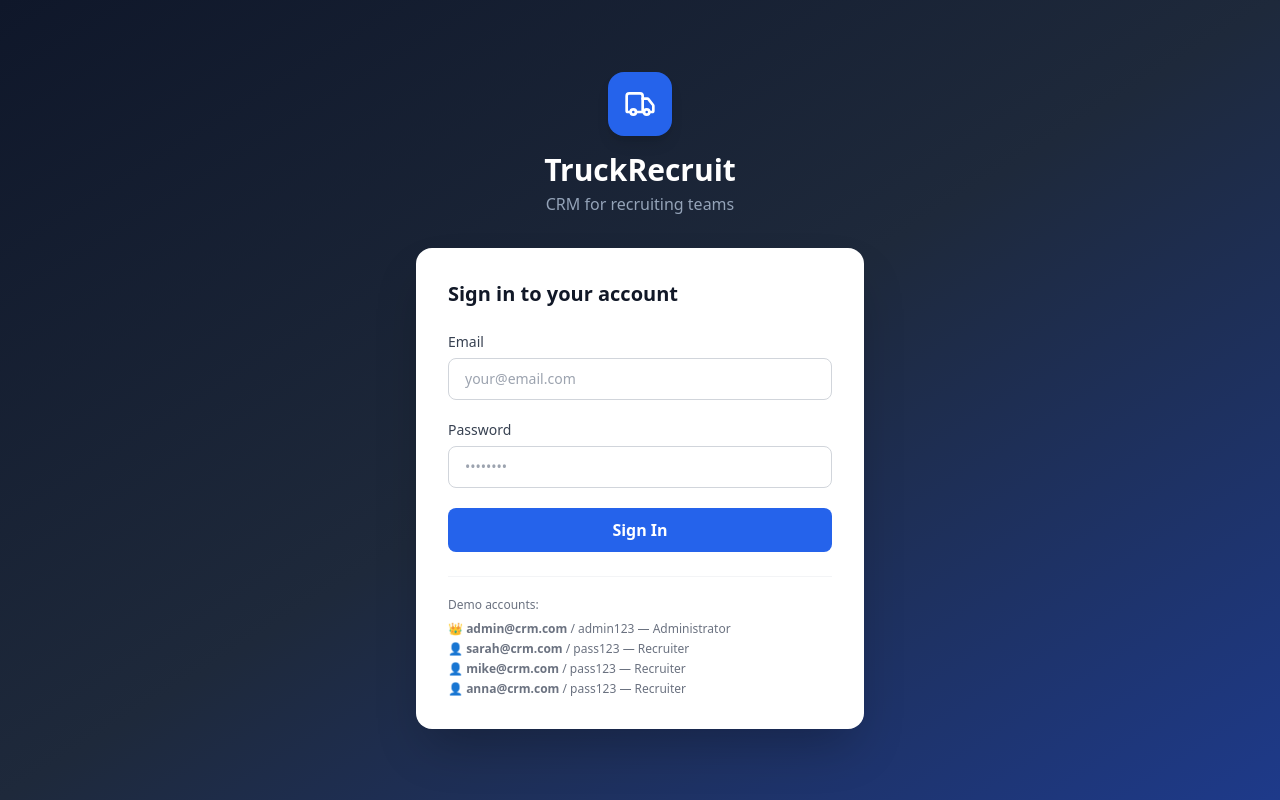
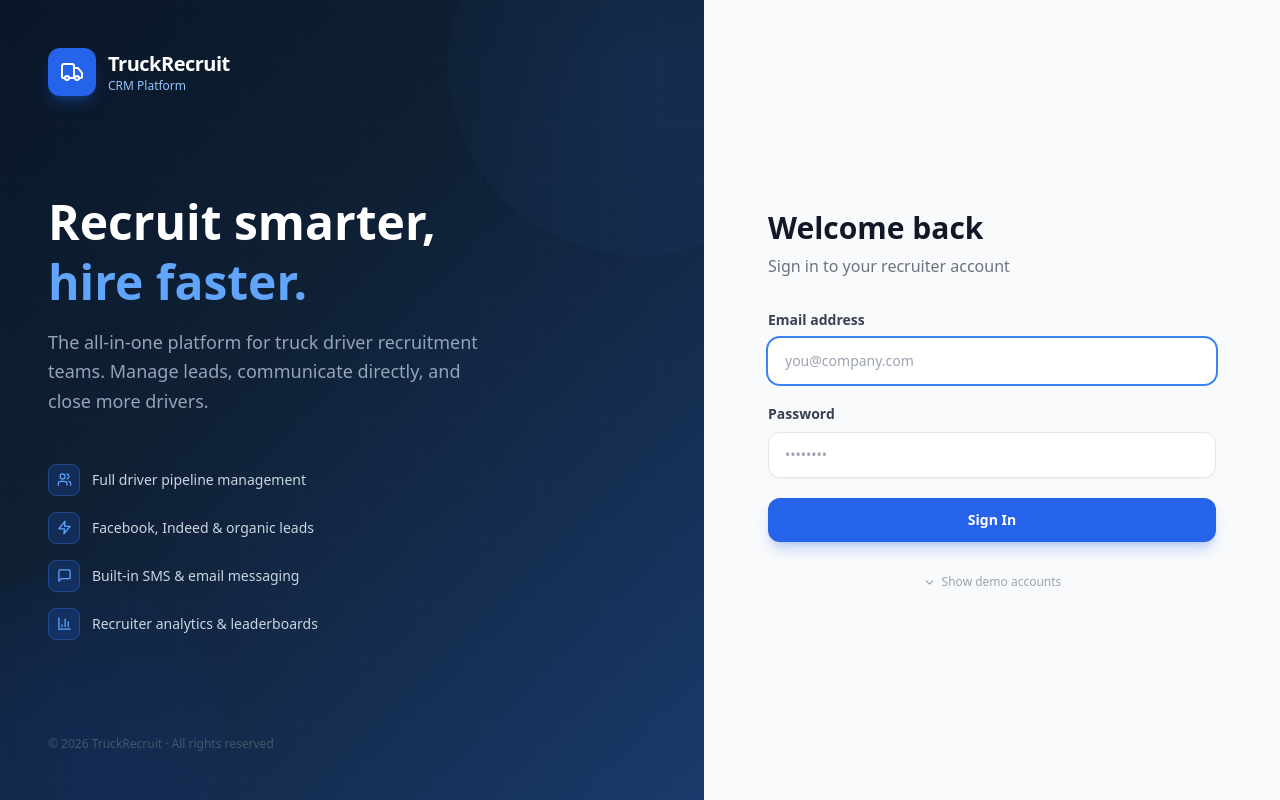
Before and after one commit to mhcode17/crm, a React (Vite) app in the folder client/: page /login in a window 1280 px wide. Built offline with nearby package versions, Linux system fonts and the light colour scheme.

Commit message:
updated login page

```diff
--- a/client/src/pages/Login.tsx
+++ b/client/src/pages/Login.tsx
@@ -1,8 +1,15 @@
 import { useState } from 'react';
 import { useNavigate } from 'react-router-dom';
 import { useAuth } from '../context/AuthContext';
-import { Truck } from 'lucide-react';
+import { Truck, Users, MessageSquare, Zap, BarChart3, ChevronDown, ChevronUp } from 'lucide-react';
 import toast from 'react-hot-toast';
+
+const FEATURES = [
+  { icon: Users,         text: 'Full driver pipeline management' },
+  { icon: Zap,           text: 'Facebook, Indeed & organic leads' },
+  { icon: MessageSquare, text: 'Built-in SMS & email messaging' },
+  { icon: BarChart3,     text: 'Recruiter analytics & leaderboards' },
+];
 
 export default function Login() {
   const { login } = useAuth();
@@ -10,6 +17,7 @@ export default function Login() {
   const [email, setEmail] = useState('');
   const [password, setPassword] = useState('');
   const [loading, setLoading] = useState(false);
+  const [showDemo, setShowDemo] = useState(false);
 
   async function handleSubmit(e: React.FormEvent) {
     e.preventDefault();
@@ -18,67 +26,186 @@ export default function Login() {
       await login(email, password);
       navigate('/');
     } catch (err: any) {
-      toast.error(err.response?.data?.error || 'Login failed');
+      toast.error(err.response?.data?.error || 'Invalid email or password');
     } finally {
       setLoading(false);
     }
   }
 
+  function fillDemo(e: string, p: string) {
+    setEmail(e);
+    setPassword(p);
+    setShowDemo(false);
+  }
+
   return (
-    <div className="min-h-screen bg-gradient-to-br from-slate-900 via-slate-800 to-blue-900 flex items-center justify-center p-4">
-      <div className="w-full max-w-md">
-        <div className="text-center mb-8">
-          <div className="inline-flex items-center justify-center w-16 h-16 bg-blue-600 rounded-2xl mb-4 shadow-lg">
-            <Truck size={32} className="text-white" />
-          </div>
-          <h1 className="text-3xl font-bold text-white">TruckRecruit</h1>
-          <p className="text-slate-400 mt-1">CRM for recruiting teams</p>
+    <div className="min-h-screen flex">
+      {/* ── Left panel — brand ──────────────────────────────────────── */}
+      <div className="hidden lg:flex lg:w-[55%] relative overflow-hidden flex-col justify-between p-12"
+        style={{ background: 'linear-gradient(135deg, #0a1628 0%, #0f2035 40%, #1a3a6b 100%)' }}>
+
+        {/* Background decoration */}
+        <div className="absolute inset-0 overflow-hidden pointer-events-none">
+          <div className="absolute -top-32 -right-32 w-96 h-96 rounded-full opacity-10"
+            style={{ background: 'radial-gradient(circle, #3b82f6, transparent)' }} />
+          <div className="absolute -bottom-24 -left-24 w-80 h-80 rounded-full opacity-10"
+            style={{ background: 'radial-gradient(circle, #1d4ed8, transparent)' }} />
+          {/* Grid lines */}
+          <svg className="absolute inset-0 w-full h-full opacity-5" xmlns="http://www.w3.org/2000/svg">
+            <defs>
+              <pattern id="grid" width="60" height="60" patternUnits="userSpaceOnUse">
+                <path d="M 60 0 L 0 0 0 60" fill="none" stroke="white" strokeWidth="0.5"/>
+              </pattern>
+            </defs>
+            <rect width="100%" height="100%" fill="url(#grid)" />
+          </svg>
         </div>
 
-        <div className="bg-white rounded-2xl shadow-2xl p-8">
-          <h2 className="text-xl font-bold text-gray-900 mb-6">Sign in to your account</h2>
+        {/* Logo */}
+        <div className="relative z-10">
+          <div className="flex items-center gap-3">
+            <div className="w-12 h-12 bg-blue-600 rounded-xl flex items-center justify-center shadow-lg shadow-blue-600/30">
+              <Truck size={24} className="text-white" />
+            </div>
+            <div>
+              <p className="text-white font-bold text-xl tracking-tight">TruckRecruit</p>
+              <p className="text-blue-300 text-xs">CRM Platform</p>
+            </div>
+          </div>
+        </div>
 
+        {/* Main copy */}
+        <div className="relative z-10 flex-1 flex flex-col justify-center py-12">
+          <h1 className="text-5xl font-bold text-white leading-tight mb-4">
+            Recruit smarter,<br />
+            <span className="text-blue-400">hire faster.</span>
+          </h1>
+          <p className="text-slate-400 text-lg mb-12 max-w-md leading-relaxed">
+            The all-in-one platform for truck driver recruitment teams. Manage leads, communicate directly, and close more drivers.
+          </p>
+
+          {/* Features */}
+          <div className="space-y-4">
+            {FEATURES.map(({ icon: Icon, text }) => (
+              <div key={text} className="flex items-center gap-3">
+                <div className="w-8 h-8 rounded-lg bg-blue-600/20 border border-blue-500/30 flex items-center justify-center flex-shrink-0">
+                  <Icon size={15} className="text-blue-400" />
+                </div>
+                <span className="text-slate-300 text-sm">{text}</span>
+              </div>
+            ))}
+          </div>
+        </div>
+
+        {/* Footer */}
+        <div className="relative z-10">
+          <p className="text-slate-600 text-xs">© 2026 TruckRecruit · All rights reserved</p>
+        </div>
+      </div>
+
+      {/* ── Right panel — login form ──────────────────────────────── */}
+      <div className="flex-1 flex items-center justify-center p-8 bg-gray-50">
+        <div className="w-full max-w-md">
+
+          {/* Mobile logo */}
+          <div className="flex items-center gap-3 mb-10 lg:hidden">
+            <div className="w-10 h-10 bg-blue-600 rounded-xl flex items-center justify-center">
+              <Truck size={20} className="text-white" />
+            </div>
+            <p className="text-gray-900 font-bold text-xl">TruckRecruit</p>
+          </div>
+
+          {/* Heading */}
+          <div className="mb-8">
+            <h2 className="text-3xl font-bold text-gray-900 mb-2">Welcome back</h2>
+            <p className="text-gray-500">Sign in to your recruiter account</p>
+          </div>
+
+          {/* Form */}
           <form onSubmit={handleSubmit} className="space-y-5">
             <div>
-              <label className="block text-sm font-medium text-gray-700 mb-1.5">Email</label>
+              <label className="block text-sm font-semibold text-gray-700 mb-2">
+                Email address
+              </label>
               <input
                 type="email"
                 value={email}
                 onChange={e => setEmail(e.target.value)}
-                className="w-full border border-gray-300 rounded-lg px-4 py-2.5 text-sm focus:outline-none focus:ring-2 focus:ring-blue-500 focus:border-transparent transition"
-                placeholder="your@email.com"
+                className="w-full border border-gray-200 bg-white rounded-xl px-4 py-3 text-sm focus:outline-none focus:ring-2 focus:ring-blue-500 focus:border-transparent transition-all shadow-sm"
+                placeholder="you@company.com"
                 required
+                autoFocus
               />
             </div>
+
             <div>
-              <label className="block text-sm font-medium text-gray-700 mb-1.5">Password</label>
+              <div className="flex items-center justify-between mb-2">
+                <label className="text-sm font-semibold text-gray-700">Password</label>
+              </div>
               <input
                 type="password"
                 value={password}
                 onChange={e => setPassword(e.target.value)}
-                className="w-full border border-gray-300 rounded-lg px-4 py-2.5 text-sm focus:outline-none focus:ring-2 focus:ring-blue-500 focus:border-transparent transition"
+                className="w-full border border-gray-200 bg-white rounded-xl px-4 py-3 text-sm focus:outline-none focus:ring-2 focus:ring-blue-500 focus:border-transparent transition-all shadow-sm"
                 placeholder="••••••••"
                 required
               />
             </div>
+
             <button
               type="submit"
               disabled={loading}
-              className="w-full bg-blue-600 hover:bg-blue-700 disabled:bg-blue-400 text-white font-semibold py-2.5 rounded-lg transition-colors"
+              className="w-full bg-blue-600 hover:bg-blue-700 active:bg-blue-800 disabled:bg-blue-400 text-white font-semibold py-3 rounded-xl transition-colors shadow-lg shadow-blue-600/25 text-sm"
             >
-              {loading ? 'Signing in...' : 'Sign In'}
+              {loading ? (
+                <span className="flex items-center justify-center gap-2">
+                  <svg className="animate-spin w-4 h-4" viewBox="0 0 24 24" fill="none">
+                    <circle className="opacity-25" cx="12" cy="12" r="10" stroke="currentColor" strokeWidth="4"/>
+                    <path className="opacity-75" fill="currentColor" d="M4 12a8 8 0 018-8v8H4z"/>
+                  </svg>
+                  Signing in...
+                </span>
+              ) : 'Sign In'}
             </button>
           </form>
 
-          <div className="mt-6 pt-5 border-t border-gray-100">
-            <p className="text-xs text-gray-500 font-medium mb-2">Demo accounts:</p>
-            <div className="space-y-1 text-xs text-gray-500">
-              <p>👑 <strong>admin@crm.com</strong> / admin123 — Administrator</p>
-              <p>👤 <strong>sarah@crm.com</strong> / pass123 — Recruiter</p>
-              <p>👤 <strong>mike@crm.com</strong> / pass123 — Recruiter</p>
-              <p>👤 <strong>anna@crm.com</strong> / pass123 — Recruiter</p>
-            </div>
+          {/* Demo accounts */}
+          <div className="mt-8">
+            <button
+              onClick={() => setShowDemo(p => !p)}
+              className="flex items-center gap-1.5 text-xs text-gray-400 hover:text-gray-600 transition-colors mx-auto"
+            >
+              {showDemo ? <ChevronUp size={13} /> : <ChevronDown size={13} />}
+              {showDemo ? 'Hide' : 'Show'} demo accounts
+            </button>
+
+            {showDemo && (
+              <div className="mt-3 bg-white border border-gray-100 rounded-xl p-4 shadow-sm space-y-2">
+                <p className="text-xs font-semibold text-gray-500 uppercase tracking-wide mb-3">Demo Accounts</p>
+                {[
+                  { label: 'Admin Manager', email: 'admin@crm.com', pass: 'admin123', role: 'Administrator', color: 'bg-red-50 text-red-600 border-red-100' },
+                  { label: 'Sarah Johnson', email: 'sarah@crm.com', pass: 'pass123', role: 'Recruiter', color: 'bg-blue-50 text-blue-600 border-blue-100' },
+                  { label: 'Mike Davis',    email: 'mike@crm.com',  pass: 'pass123', role: 'Recruiter', color: 'bg-green-50 text-green-600 border-green-100' },
+                  { label: 'Anna Peterson', email: 'anna@crm.com',  pass: 'pass123', role: 'Recruiter', color: 'bg-yellow-50 text-yellow-700 border-yellow-100' },
+                ].map(a => (
+                  <button
+                    key={a.email}
+                    onClick={() => fillDemo(a.email, a.pass)}
+                    className="w-full flex items-center justify-between px-3 py-2.5 rounded-lg hover:bg-gray-50 transition-colors border border-transparent hover:border-gray-100 text-left"
+                  >
+                    <div>
+                      <p className="text-sm font-medium text-gray-800">{a.label}</p>
+                      <p className="text-xs text-gray-400">{a.email}</p>
+                    </div>
+                    <span className={`text-xs font-medium px-2 py-0.5 rounded-full border ${a.color}`}>
+                      {a.role}
+                    </span>
+                  </button>
+                ))}
+              </div>
+            )}
           </div>
+
         </div>
       </div>
     </div>
```
